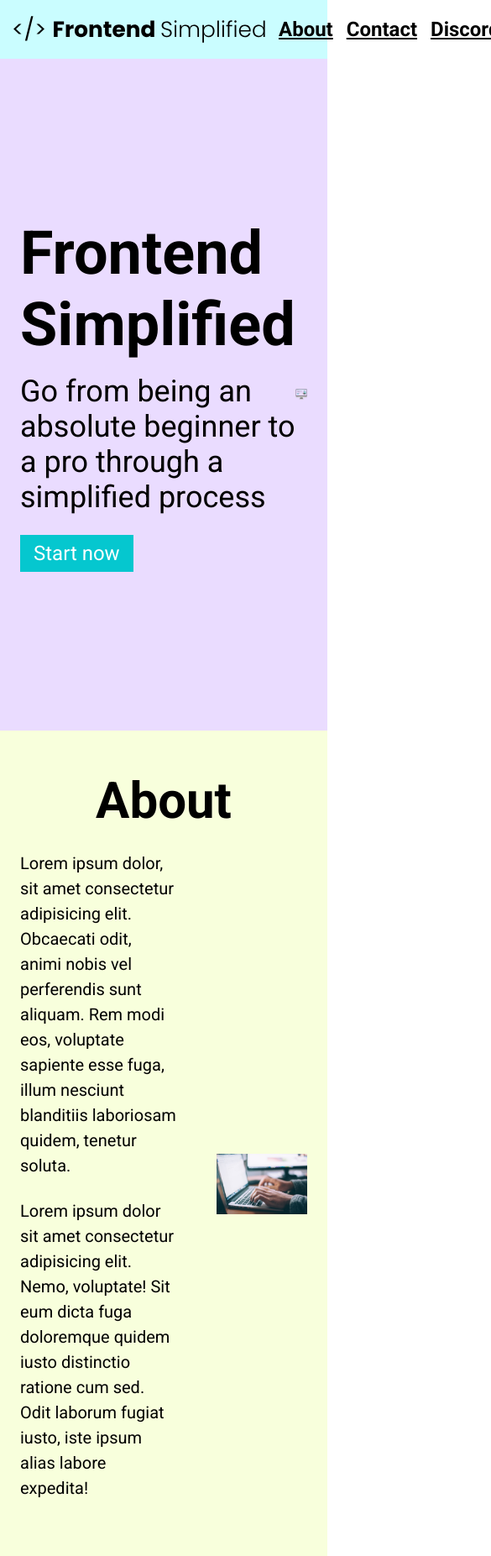
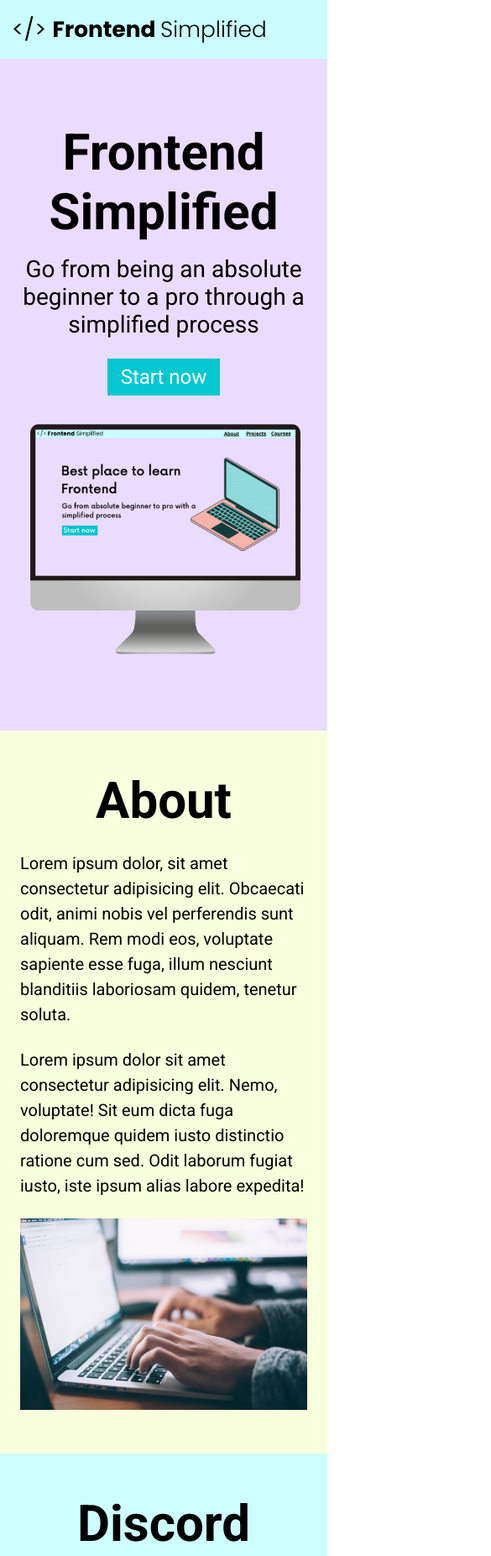
Before and after one commit to JosiahLanham/frontend__copy, a plain HTML site: page index.html in a window 390 px wide. Shown: the top 1853 px of the page at 84% size, 585 px wide, since content can reach past the window. Drawn offline with Linux system fonts and the light colour scheme.

Commit message:
Frontend changes

```diff
--- a/index.html
+++ b/index.html
@@ -20,10 +20,10 @@
     </section>
     <header>
         <div class="row">
-        <div>
+        <div class="home__desription">
             <h1>Frontend Simplified</h1>
             <p class="subheader">Go from being an absolute beginner to a pro through a simplified process</p>
-            <button>Start now</button>
+            <button class="home__button">Start now</button>
         </div>
         <figure>
             <img src="./assets/laptop.png" alt="Home page image">
--- a/style.css
+++ b/style.css
@@ -143,6 +143,7 @@ form {
     display: flex;
     flex-direction: column;
     margin: 0 auto;
+    padding: 0 24px;
 }
 
 input, textarea {
@@ -175,3 +176,63 @@ footer{
 .footer__link{
     padding: 0 16px;
 }
+
+@media (max-width: 720px) {
+    .row{
+        flex-direction: column;
+    }
+
+    .home__desription{
+        margin-bottom: 24px;
+        display: flex;
+        flex-direction: column;
+        align-items: center;
+    }
+
+    .home__button{
+        max-width: 240px;
+    }
+
+    h1{
+        text-align: center;
+        font-size: 60px;
+    }
+
+    .subheader{
+        text-align: center;
+        font-size: 28px;
+    }
+    ul{
+        display: none;
+    }
+
+    .section__description{
+        flex-direction: column;
+    }
+    .section__description--wrapper{
+        width: 100%;
+    }
+    .about__img--wrapper{
+        width: 100%;
+    }
+    #discord .section__description {
+        flex-direction: column-reverse;
+    }
+
+    footer{
+        padding: 48px 24px;
+    }
+    .footer__logo{
+        max-width: 360px;
+    }
+    .footer__link{
+        padding: 0 4px;
+        font-size: 18px;
+    }
+    .footer__links{
+        margin-bottom: 24px;
+    }
+
+
+
+}
```
